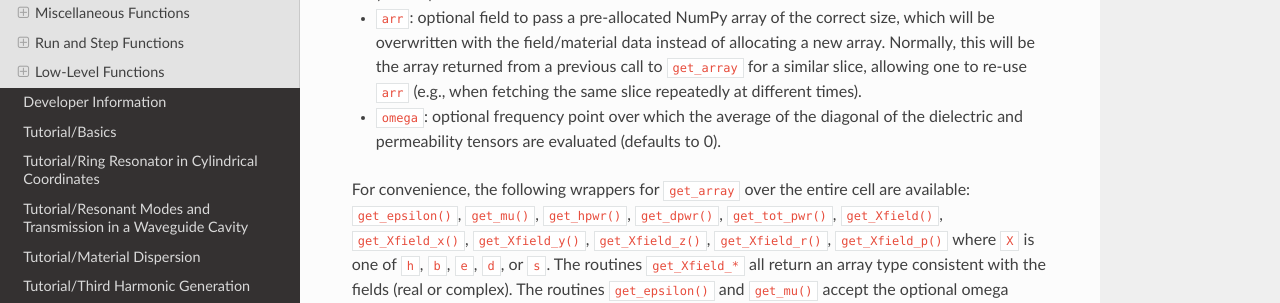
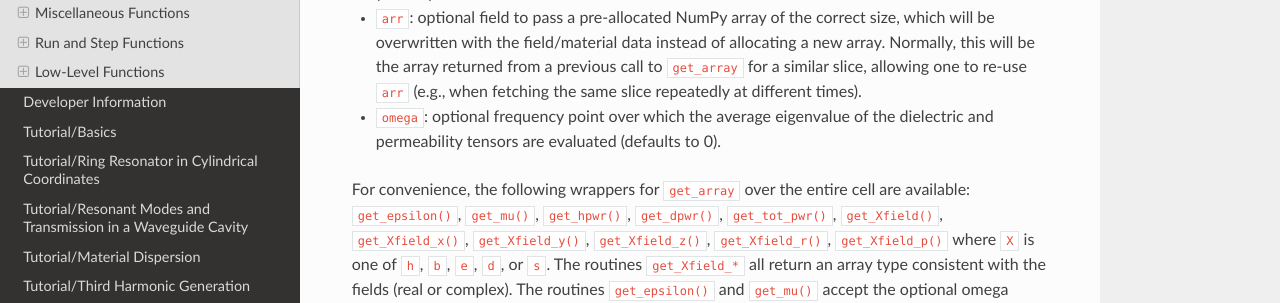
Before and after one commit to NanoComp/meep, an MkDocs documentation site: the page built from doc/docs/Python_User_Interface.md, in a window 1280 px wide and 900 px high, scrolled down 55885 px. Shown: the part 151-454 px from the top of the window. Built offline with MkDocs 1.6.1, drawn with Linux system fonts in a browser that asks for light colours; nearby versions of some CDN libraries; formulas are drawn with MathJax 3; old or Windows-style settings are respelled for this version of MkDocs; some of the changed text lies outside the part shown.

Commit message:
typo fixes

```diff
--- a/doc/docs/Python_User_Interface.md
+++ b/doc/docs/Python_User_Interface.md
@@ -1019,7 +1019,7 @@
 
 **`get_epsilon_point(pt, omega=0)`**
 —
-Given a frequency `omega` and a `Vector3` `pt`, returns the average of the diagonal of the permittivity tensor at that location and frequency.
+Given a frequency `omega` and a `Vector3` `pt`, returns the average eigenvalue of the permittivity tensor at that location and frequency.
 
 **`initialize_field(c, func)`**
 —
@@ -1816,7 +1816,7 @@
 
 + `arr`: optional field to pass a pre-allocated NumPy array of the correct size, which will be overwritten with the field/material data instead of allocating a new array.  Normally, this will be the array returned from a previous call to `get_array` for a similar slice, allowing one to re-use `arr` (e.g., when fetching the same slice repeatedly at different times).
 
-+ `omega`: optional frequency point over which the average of the diagonal of the dielectric and permeability tensors are evaluated (defaults to 0).
++ `omega`: optional frequency point over which the average eigenvalue of the dielectric and permeability tensors are evaluated (defaults to 0).
 
 For convenience, the following wrappers for `get_array` over the entire cell are available: `get_epsilon()`, `get_mu()`, `get_hpwr()`, `get_dpwr()`, `get_tot_pwr()`, `get_Xfield()`, `get_Xfield_x()`, `get_Xfield_y()`, `get_Xfield_z()`, `get_Xfield_r()`, `get_Xfield_p()` where `X` is one of `h`, `b`, `e`, `d`, or `s`. The routines `get_Xfield_*` all return an array type consistent with the fields (real or complex). The routines `get_epsilon()` and `get_mu()` accept the optional omega parameter (defaults to 0).
 
```
Also changed, not shown: other parts of doc/docs/Python_User_Interface.md (+1 -1 lines), python/examples/README.md (+9 -4 lines), 2 other files.
